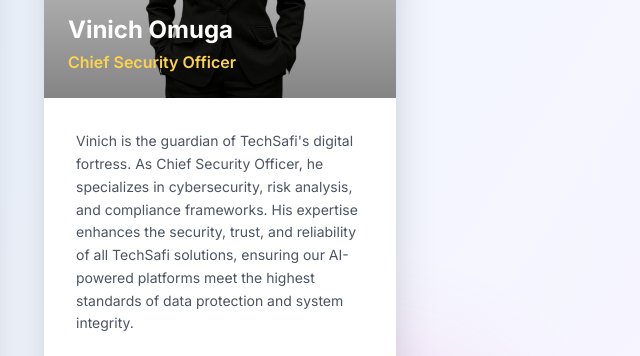
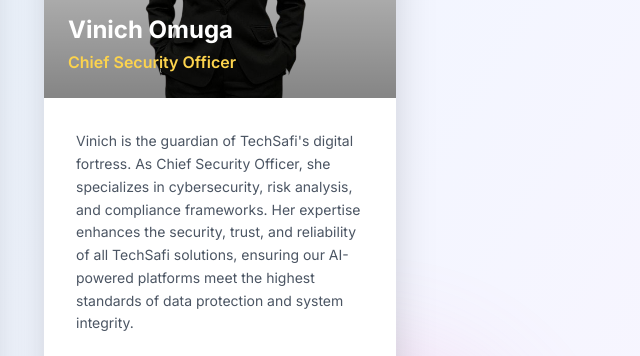
Before and after one commit to mastermind-creat/TechSafi, a plain HTML site: page about.html in a window 1280 px wide. Shown: the part 3380-3736 px from the top of the page, 420-1060 px from the left. Drawn offline with nearby package versions, Linux system fonts and the light colour scheme.

Commit message:
updated about

```diff
--- a/about.html
+++ b/about.html
@@ -1405,7 +1405,7 @@
       <div class="p-8">
         <!-- Bio -->
         <p class="text-gray-600 dark:text-gray-300 text-sm leading-relaxed mb-6">
-          Vinich is the guardian of TechSafi's digital fortress. As Chief Security Officer, he specializes in cybersecurity, risk analysis, and compliance frameworks. His expertise enhances the security, trust, and reliability of all TechSafi solutions, ensuring our AI-powered platforms meet the highest standards of data protection and system integrity.
+          Vinich is the guardian of TechSafi's digital fortress. As Chief Security Officer, she specializes in cybersecurity, risk analysis, and compliance frameworks. Her expertise enhances the security, trust, and reliability of all TechSafi solutions, ensuring our AI-powered platforms meet the highest standards of data protection and system integrity.
         </p>
 
         <!-- Stats Row -->
```
